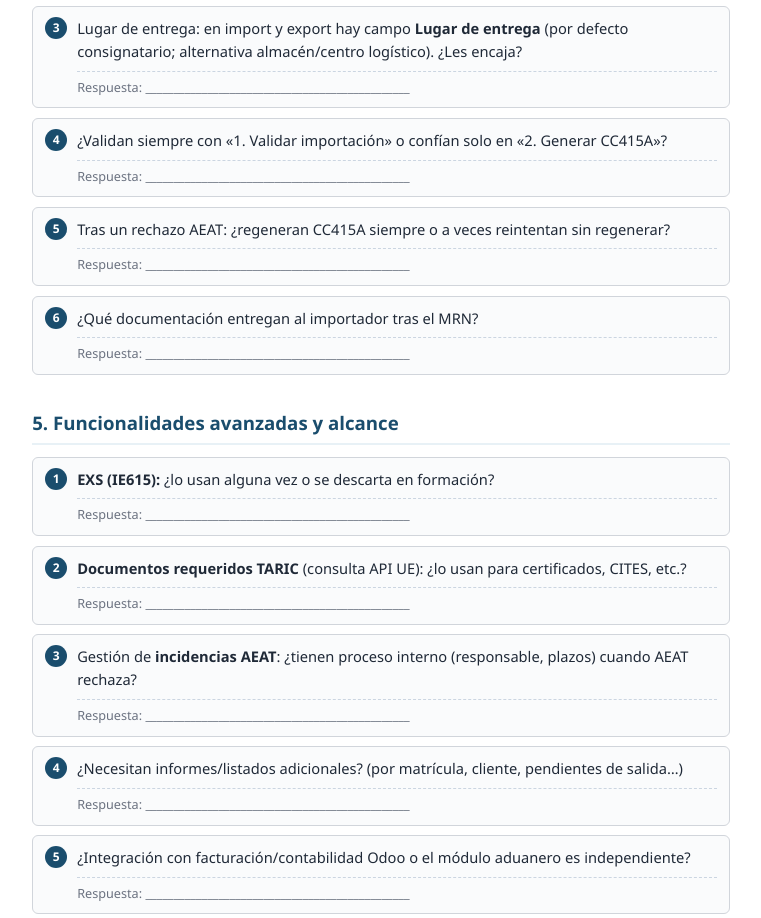
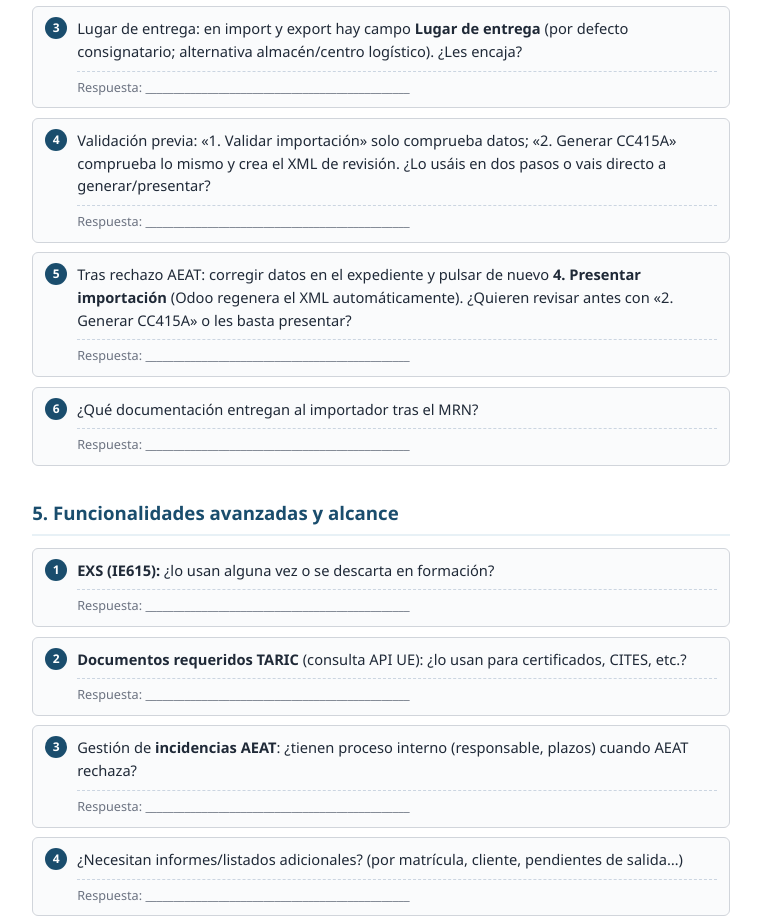
Before and after one commit to victorscodeit/traldisporta-dua, a plain HTML site: page aduanas_transport/doc/PREGUNTAS_REUNION_TRALDIS.html in a window 1280 px wide. Shown: the part 2816-3734 px from the top of the page, without its empty margins (259-1020 px from the left). Drawn offline with Linux system fonts and the light colour scheme.

Commit message:
Update documentation in GUIA_TRALDIS_PORTA_CLIENTE.md and PREGUNTAS_REUNION_TRALDIS.html to clarify error handling and validation processes. Enhance user guidance on correcting data after AEAT rejections and the use of validation steps in the import process.

```diff
--- a/aduanas_transport/doc/PREGUNTAS_REUNION_TRALDIS.html
+++ b/aduanas_transport/doc/PREGUNTAS_REUNION_TRALDIS.html
@@ -218,8 +218,8 @@
         <li>¿Confirman que <strong>nunca usan DDT/G4</strong> en entradas directas en frontera?<span class="answer-line">Respuesta: _______________________________________________</span></li>
         <li>Tributos H1 por defecto (IVA 21 % B00, preferencia 100, valoración 1, pago E): ¿hay casos con tipos reducidos o exenciones?<span class="answer-line">Respuesta: _______________________________________________</span></li>
         <li>Lugar de entrega: en import y export hay campo <strong>Lugar de entrega</strong> (por defecto consignatario; alternativa almacén/centro logístico). ¿Les encaja?<span class="answer-line">Respuesta: _______________________________________________</span></li>
-        <li>¿Validan siempre con «1. Validar importación» o confían solo en «2. Generar CC415A»?<span class="answer-line">Respuesta: _______________________________________________</span></li>
-        <li>Tras un rechazo AEAT: ¿regeneran CC415A siempre o a veces reintentan sin regenerar?<span class="answer-line">Respuesta: _______________________________________________</span></li>
+        <li>Validación previa: «1. Validar importación» solo comprueba datos; «2. Generar CC415A» comprueba lo mismo y crea el XML de revisión. ¿Lo usáis en dos pasos o vais directo a generar/presentar?<span class="answer-line">Respuesta: _______________________________________________</span></li>
+        <li>Tras rechazo AEAT: corregir datos en el expediente y pulsar de nuevo <strong>4. Presentar importación</strong> (Odoo regenera el XML automáticamente). ¿Quieren revisar antes con «2. Generar CC415A» o les basta presentar?<span class="answer-line">Respuesta: _______________________________________________</span></li>
         <li>¿Qué documentación entregan al importador tras el MRN?<span class="answer-line">Respuesta: _______________________________________________</span></li>
       </ol>
 
```
Also changed, not shown: aduanas_transport/doc/GUIA_TRALDIS_PORTA_CLIENTE.md (+1 -1 lines).
